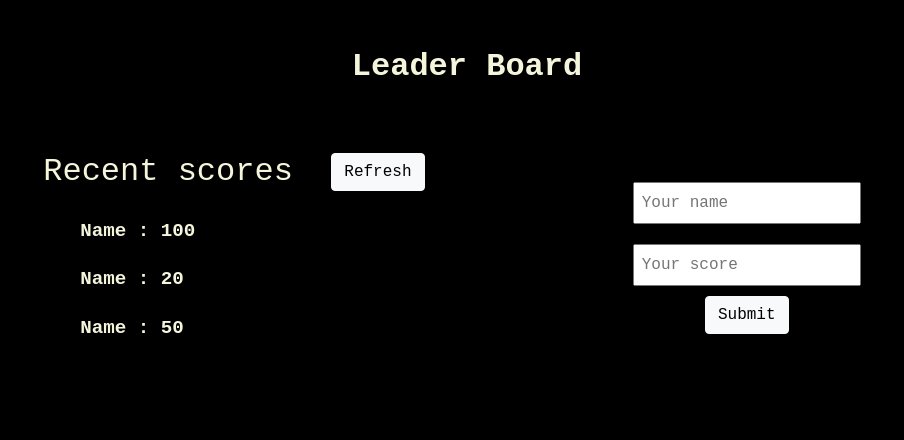
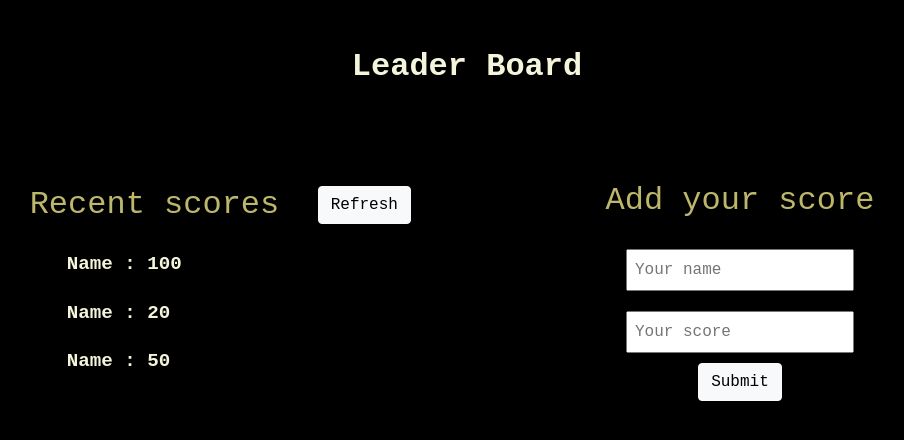
Before and after one commit to AkshithaReddy1899/Microverse-Leader-Board, a website built with webpack: page src/index.html in a window 1280 px wide. Shown: the whole page, without its empty margins (173-1077 px from the left). Built offline with nearby package versions, Linux system fonts and the light colour scheme.

Commit message:
add header to form

```diff
--- a/src/module/form.js
+++ b/src/module/form.js
@@ -1,5 +1,6 @@
 const Form = () => `<form id="form" class="row-md-3 row-sd-12">
-  <input type="text" class="input-name" placeholder="Your name">
+<h2 class="list-header">Add your score</h2>
+<input type="text" class="input-name" placeholder="Your name">
   <input type="text" class="inut-score" placeholder="Your score">
   <button type="submit" class="btn btn-light" id="submit">Submit</button>
 </form>`;
--- a/src/style.css
+++ b/src/style.css
@@ -29,6 +29,7 @@ body {
 
 .list-header {
   padding: 10px;
+  color: darkkhaki;
 }
 
 .list-item {
```
